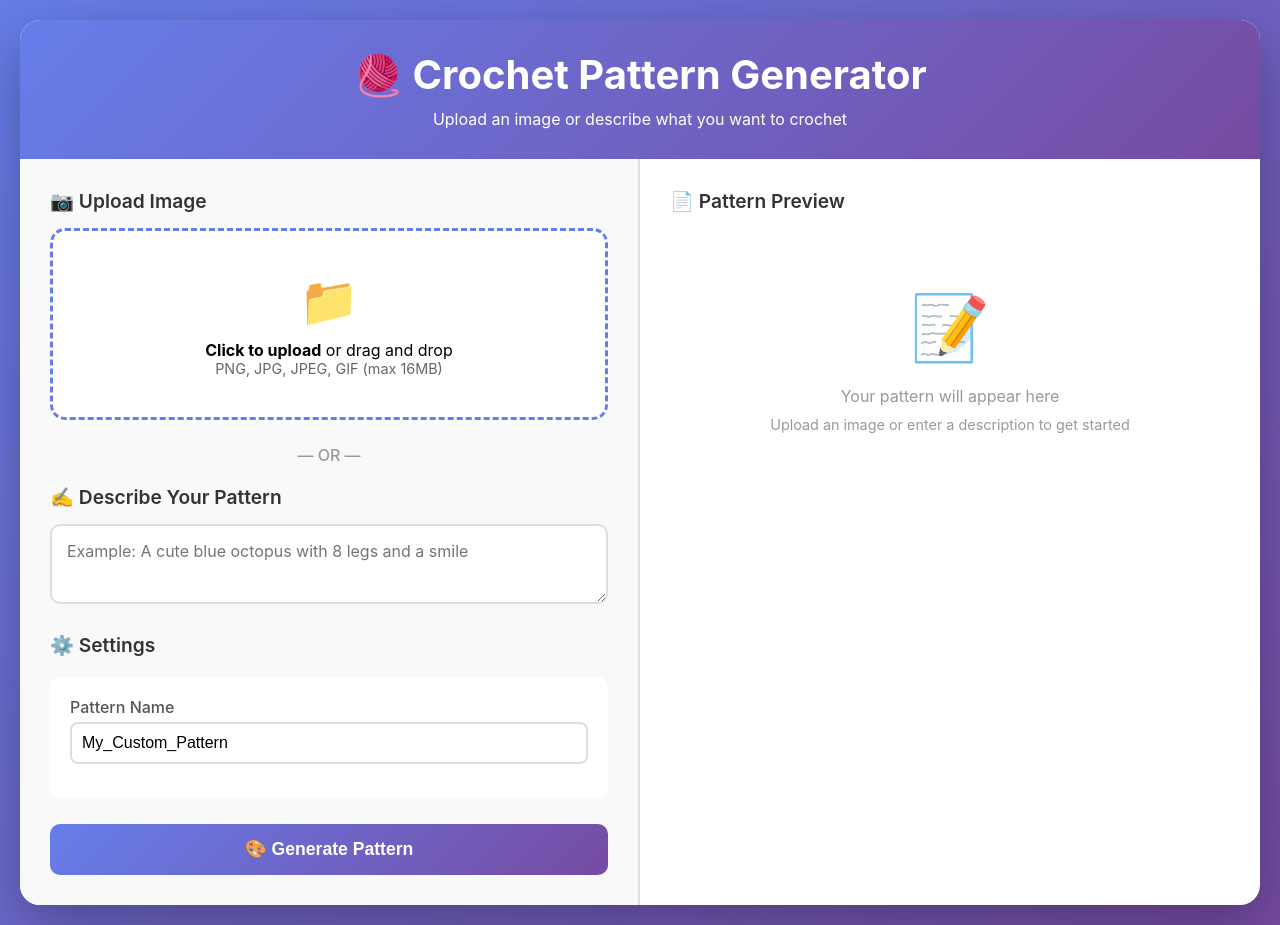
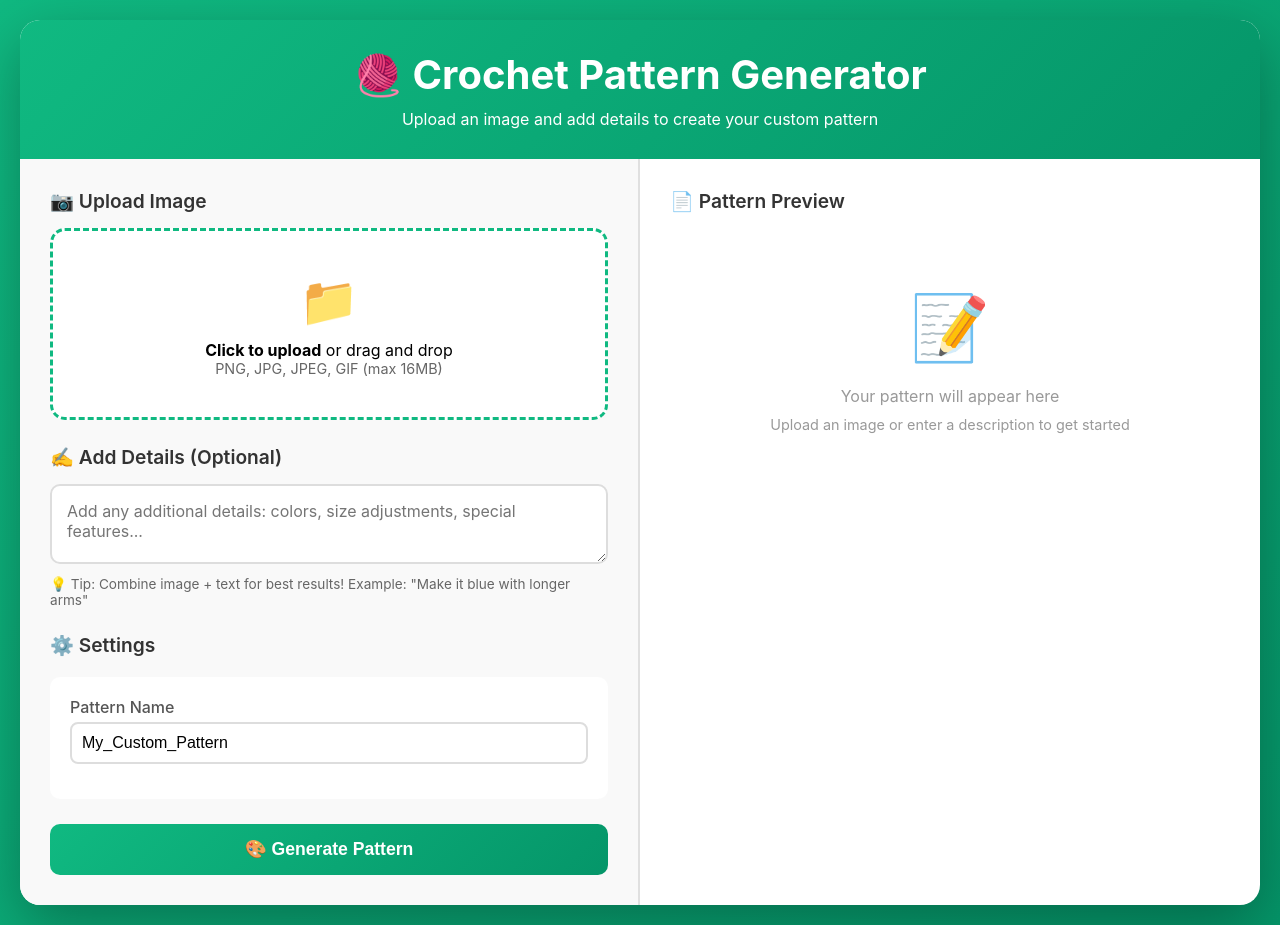
Before and after one commit to GumyGam/crochet-ai, a Flask app: page / in a window 1280 px wide. Run offline with Flask 3, Linux system fonts and the light colour scheme; some libraries are stand-ins or nearby versions.

Commit message:
Update UI: green theme + support image AND text together
- Changed color scheme from purple to green (matching design reference)
- Now accepts BOTH image + text prompt simultaneously
- Text adds context to image analysis for better results
- Improved UX with helpful tips

Co-authored-by: Cursor <cursoragent@cursor.com>

```diff
--- a/app.py
+++ b/app.py
@@ -30,12 +30,17 @@ def index():
 
 @app.route('/api/analyze', methods=['POST'])
 def analyze():
-    """Analyze image or text prompt and return pattern data"""
+    """Analyze image and/or text prompt and return pattern data"""
     try:
         pattern_data = []
+        has_image = 'image' in request.files and request.files['image'].filename
+        has_prompt = 'prompt' in request.form and request.form['prompt'].strip()
 
-        # Check if it's an image upload or text prompt
-        if 'image' in request.files and request.files['image'].filename:
+        if not has_image and not has_prompt:
+            return jsonify({'error': 'Please provide either an image, text description, or both'}), 400
+
+        # Build the AI prompt
+        if has_image:
             # Image upload path
             file = request.files['image']
             if file and allowed_file(file.filename):
@@ -43,15 +48,58 @@ def analyze():
                 filepath = os.path.join(app.config['UPLOAD_FOLDER'], filename)
                 file.save(filepath)
 
-                # Analyze with vision AI
+                # Create enhanced prompt if text is also provided
+                additional_context = ""
+                if has_prompt:
+                    additional_context = f"\n\nAdditional context from user: {request.form['prompt'].strip()}"
+
                 analyzer = VisionAnalyzer()
-                pattern_data = analyzer.analyze_image(filepath)
 
-        elif 'prompt' in request.form and request.form['prompt'].strip():
-            # Text prompt path
+                # Enhanced analysis with both image and text
+                base_prompt = """You are a crochet pattern expert. Analyze this image of a crochet amigurumi and identify its components.
+
+For EACH visible part, describe:
+1. Shape type: sphere (round/ball), cylinder (tube/column), cone (pointy/tapered), or flat_leaf (flat/thin)
+2. Part name (e.g., "Head", "Body", "Leg", "Ear", "Tail")
+3. Color
+4. Approximate size (small/medium/large)"""
+
+                if has_prompt:
+                    base_prompt += additional_context
+
+                base_prompt += """
+
+Return ONLY a JSON array like this (no other text):
+[
+  {"type": "sphere", "name": "Head & Body", "color": "Green", "size": "large"},
+  {"type": "cone", "name": "Tail", "color": "Green", "size": "medium"}
+]
+
+Be specific and list ALL visible parts."""
+
+                response = ollama.chat(
+                    model='llava',
+                    messages=[{
+                        'role': 'user',
+                        'content': base_prompt,
+                        'images': [filepath]
+                    }]
+                )
+
+                response_text = response['message']['content']
+
+                # Parse JSON
+                start_idx = response_text.find('[')
+                end_idx = response_text.rfind(']') + 1
+                if start_idx != -1 and end_idx > 0:
+                    json_str = response_text[start_idx:end_idx]
+                    vision_data = json.loads(json_str)
+                    pattern_data = analyzer._convert_to_pattern_format(vision_data)
+
+        elif has_prompt:
+            # Text-only path
             prompt = request.form['prompt'].strip()
 
-            # Use Ollama to generate pattern from text description
             system_prompt = """You are a crochet pattern expert. Based on the user's description, identify the components needed.
 
 Return ONLY a JSON array like this (no other text):
@@ -82,9 +130,6 @@ Sizes: small, medium, large"""
 
                 analyzer = VisionAnalyzer()
                 pattern_data = analyzer._convert_to_pattern_format(vision_data)
-
-        else:
-            return jsonify({'error': 'Please provide either an image or a text description'}), 400
 
         if not pattern_data:
             return jsonify({'error': 'Could not analyze the input. Please try again.'}), 400
--- a/templates/index.html
+++ b/templates/index.html
@@ -13,7 +13,7 @@
 
         body {
             font-family: -apple-system, BlinkMacSystemFont, 'Segoe UI', Roboto, Oxygen, Ubuntu, sans-serif;
-            background: linear-gradient(135deg, #667eea 0%, #764ba2 100%);
+            background: linear-gradient(135deg, #10b981 0%, #059669 100%);
             min-height: 100vh;
             padding: 20px;
         }
@@ -28,7 +28,7 @@
         }
 
         .header {
-            background: linear-gradient(135deg, #667eea 0%, #764ba2 100%);
+            background: linear-gradient(135deg, #10b981 0%, #059669 100%);
             color: white;
             padding: 30px;
             text-align: center;
@@ -70,7 +70,7 @@
         }
 
         .upload-area {
-            border: 3px dashed #667eea;
+            border: 3px dashed #10b981;
             border-radius: 15px;
             padding: 40px 20px;
             text-align: center;
@@ -148,7 +148,7 @@
         }
 
         .btn {
-            background: linear-gradient(135deg, #667eea 0%, #764ba2 100%);
+            background: linear-gradient(135deg, #10b981 0%, #059669 100%);
             color: white;
             border: none;
             padding: 15px 30px;
@@ -257,7 +257,7 @@
     <div class="container">
         <div class="header">
             <h1>🧶 Crochet Pattern Generator</h1>
-            <p>Upload an image or describe what you want to crochet</p>
+            <p>Upload an image and add details to create your custom pattern</p>
         </div>
 
         <div class="main-content">
@@ -274,11 +274,12 @@
                     <div id="imagePreview" style="margin-top: 15px; text-align: center;"></div>
                 </div>
 
-                <div class="divider">— OR —</div>
-
                 <div class="section">
-                    <div class="section-title">✍️ Describe Your Pattern</div>
-                    <textarea id="promptInput" placeholder="Example: A cute blue octopus with 8 legs and a smile"></textarea>
+                    <div class="section-title">✍️ Add Details (Optional)</div>
+                    <textarea id="promptInput" placeholder="Add any additional details: colors, size adjustments, special features..."></textarea>
+                    <p style="font-size: 0.85em; color: #666; margin-top: 8px;">
+                        💡 Tip: Combine image + text for best results! Example: "Make it blue with longer arms"
+                    </p>
                 </div>
 
                 <div class="section">
@@ -362,8 +363,9 @@
             const promptText = document.getElementById('promptInput').value.trim();
             const patternName = document.getElementById('patternName').value.trim();
 
+            // Both image and text are now acceptable, independently or together
             if (!imageFile && !promptText) {
-                showError('Please upload an image or enter a description');
+                showError('Please upload an image and/or enter additional details');
                 return;
             }
 
```
Also changed, not shown: other parts of templates/index.html (+11 -11 lines).
